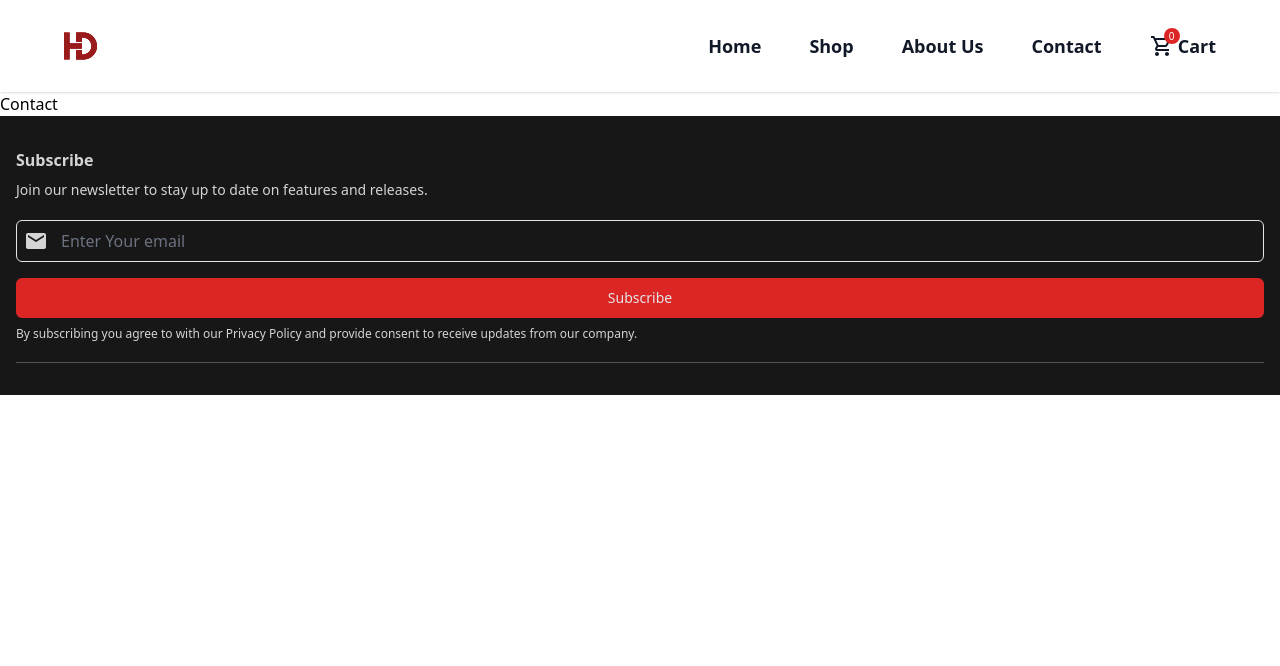
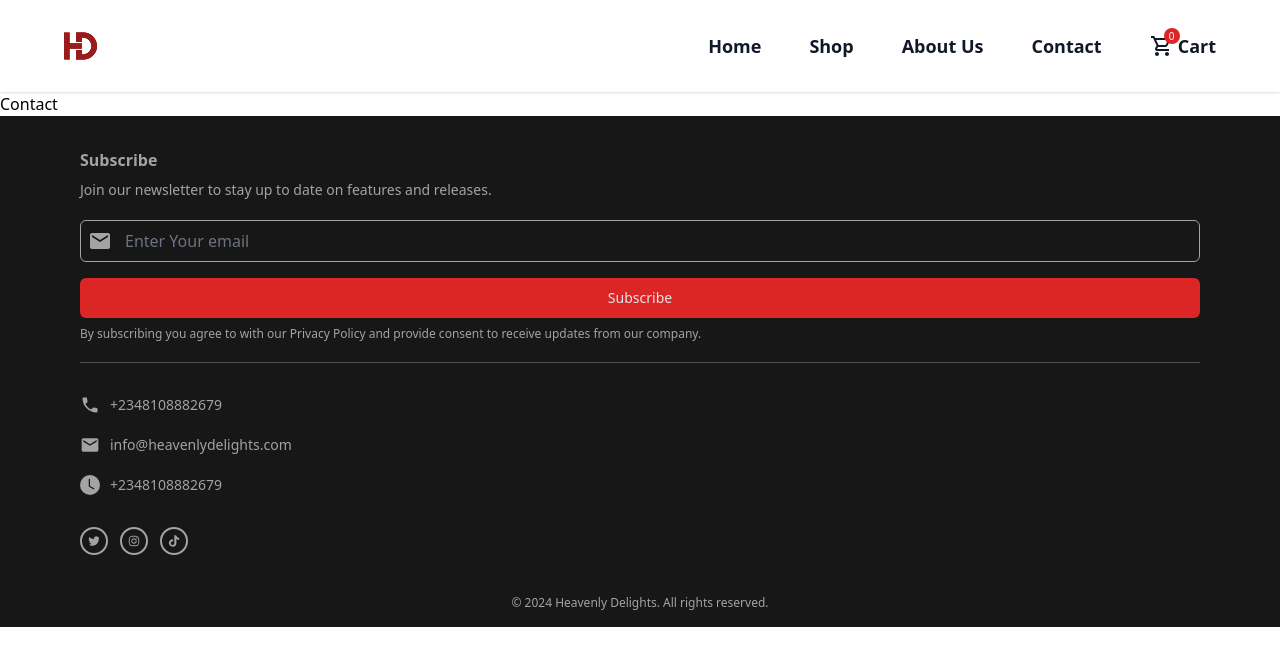
Before and after one commit to kushyzee/heavenly-shop, a React (Vite) app: page /contact in a window 1280 px wide. Shown: the top 666 px of the page. Built offline with nearby package versions, Linux system fonts and the light colour scheme.

Commit message:
Split footer into smaller components

```diff
--- a/src/components/Footer.jsx
+++ b/src/components/Footer.jsx
@@ -1,9 +1,10 @@
-import { MdEmail } from "react-icons/md";
+import FooterForm from "./FooterForm";
+import FooterContact from "./FooterContact";
 
 const Footer = () => {
   return (
-    <footer className="bg-neutral-900 text-sm text-neutral-300">
-      <div className="px-4 py-8">
+    <footer className="bg-neutral-900 text-sm text-neutral-400">
+      <div className="px-4 pb-4 pt-8 lg:mx-auto lg:max-w-6xl">
         <div>
           <h2 className="mb-2 text-base font-semibold">Subscribe</h2>
           <p>
@@ -11,27 +12,12 @@ const Footer = () => {
           </p>
         </div>
 
-        <div className="mt-5 border-b border-neutral-600 pb-5">
-          <form>
-            <div className="relative">
-              <label htmlFor="email" className="sr-only">
-                Email
-              </label>
-              <span className="pointer-events-none absolute inset-y-0 start-2 grid text-2xl place-content-center text-neutral-300">
-                <MdEmail />
-              </span>
-              <input
-                type="email"
-                id="email"
-                required
-                placeholder="Enter Your email"
-                className="w-full rounded-md border-neutral-200 bg-neutral-900 ps-11"
-              />
-            </div>
-              <button type="submit" className="bg-red-600 mt-4 inline-block w-full text-center py-2.5 rounded-md text-neutral-200">Subscribe</button>
-          </form>
-          <p className="mt-2 text-xs text-neutral-300">By subscribing you agree to with our Privacy Policy and provide consent to receive updates from our company.</p>
-        </div>
+        <FooterForm />
+        <FooterContact />
+
+        <p className="mt-10 text-center text-xs text-neutral-400">
+          &copy; 2024 Heavenly Delights. All rights reserved.
+        </p>
       </div>
     </footer>
   );
--- /dev/null
+++ b/src/components/FooterContact.jsx
@@ -0,0 +1,28 @@
+import { MdEmail, MdPhone } from "react-icons/md";
+import { BsClockFill } from "react-icons/bs";
+import SocialMedia from "./SocialMedia";
+
+const FooterContact = () => {
+  return (
+    <div className="mt-8 flex flex-col gap-5">
+      <div className="flex items-center gap-2.5">
+        <span className="sr-only">phone number</span>
+        <MdPhone className="text-xl" />
+        <p>+2348108882679</p>
+      </div>
+      <div className="flex items-center gap-2.5">
+        <span className="sr-only">email address</span>
+        <MdEmail className="text-xl" />
+        <p>info@heavenlydelights.com</p>
+      </div>
+      <div className="flex items-center gap-2.5">
+        <span className="sr-only">phone number</span>
+        <BsClockFill className="text-xl" />
+        <p>+2348108882679</p>
+      </div>
+      <SocialMedia />
+    </div>
+  );
+};
+
+export default FooterContact;
--- /dev/null
+++ b/src/components/FooterForm.jsx
@@ -0,0 +1,37 @@
+import { MdEmail } from "react-icons/md";
+
+const FooterForm = () => {
+  return (
+    <div className="mt-5 border-b border-neutral-600 pb-5">
+      <form>
+        <div className="relative">
+          <label htmlFor="email" className="sr-only">
+            Email
+          </label>
+          <span className="pointer-events-none absolute inset-y-0 start-2 grid place-content-center text-2xl text-neutral-400">
+            <MdEmail />
+          </span>
+          <input
+            type="email"
+            id="email"
+            required
+            placeholder="Enter Your email"
+            className="w-full rounded-md border-neutral-400 bg-neutral-900 ps-11 focus:border-red-400 focus:outline-none focus:ring-1 focus:ring-inset focus:ring-red-400"
+          />
+        </div>
+        <button
+          type="submit"
+          className="mt-4 inline-block w-full rounded-md bg-red-600 py-2.5 text-center text-neutral-200 transition-colors duration-300 hover:bg-red-700"
+        >
+          Subscribe
+        </button>
+      </form>
+      <p className="mt-2 text-xs">
+        By subscribing you agree to with our Privacy Policy and provide consent
+        to receive updates from our company.
+      </p>
+    </div>
+  );
+};
+
+export default FooterForm;
--- /dev/null
+++ b/src/components/SocialMedia.jsx
@@ -0,0 +1,24 @@
+import { FaTwitter, FaFacebook, FaTiktok, FaInstagram } from "react-icons/fa6";
+
+const SocialMedia = () => {
+  return (
+    <div className="mt-3 flex items-center gap-3">
+      <a href="https://twitter.com/kushyzee" target="_blank" rel="noopener noreferrer" className="">
+        <FaTwitter className="size-7 rounded-full border-2 border-neutral-400 p-1.5 transition-colors duration-300 hover:border-red-400 hover:text-red-400" />
+        <span className="sr-only">Follow us on Twitter</span>
+      </a>
+
+      <a href="https://www.instagram.com/iam_kushyzeena/" target="_blank" rel="noopener noreferrer" className="">
+        <FaInstagram className="duration-400 size-7 rounded-full border-2 border-neutral-400 p-1.5 transition-colors hover:border-red-400 hover:text-red-400" />
+        <span className="sr-only">Follow us on Instagram</span>
+      </a>
+
+      <a href="https://www.tiktok.com/@zeenaoo7" target="_blank" rel="noopener noreferrer" className="">
+        <FaTiktok className="size-7 rounded-full border-2 border-neutral-400 p-1.5 transition-colors duration-300 hover:border-red-400 hover:text-red-400" />
+        <span className="sr-only">Follow us on tiktok</span>
+      </a>
+    </div>
+  );
+};
+
+export default SocialMedia;
```
